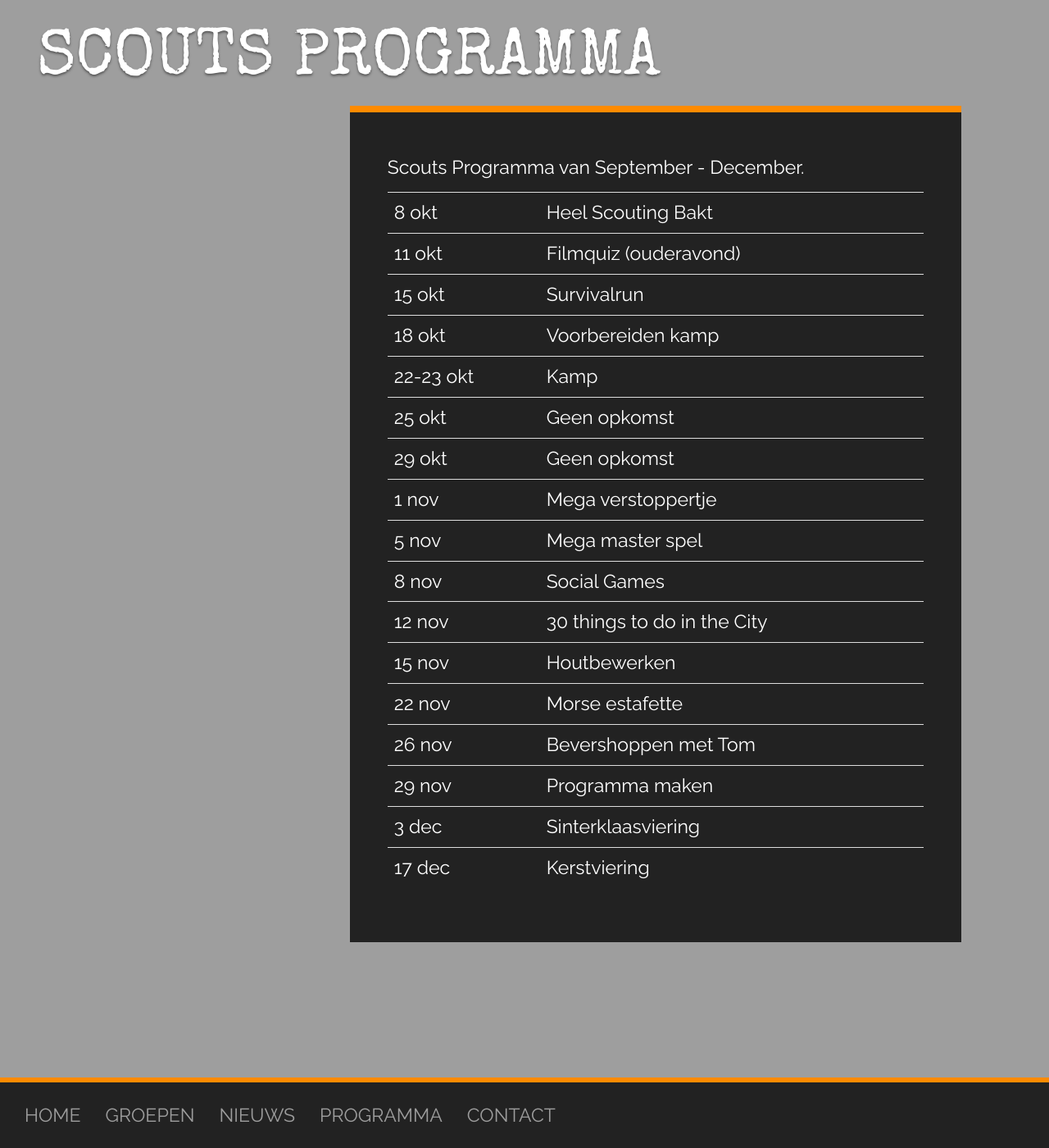
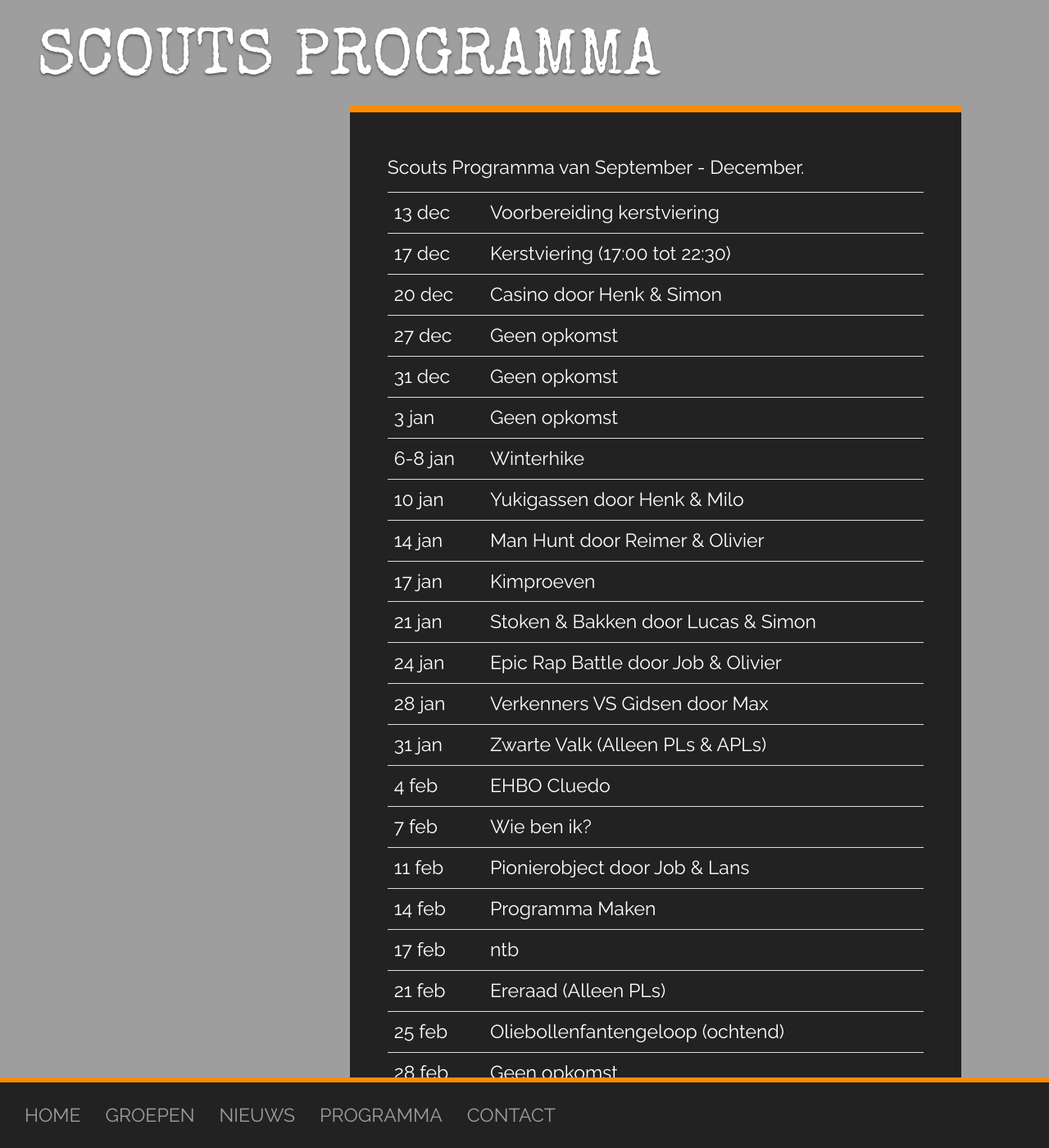
Before and after one commit to nognooitmeegemaakt/website, a Jekyll site: the page built from _agenda/scouts.md, in a window 1280 px wide and 1400 px high. Shown: the whole window at 82% size. Built offline with Jekyll 4.4.1, drawn with Linux system fonts in a browser that asks for light colours; some web fonts are replaced.

Commit message:
Update scouts.md

```diff
--- a/_agenda/scouts.md
+++ b/_agenda/scouts.md
@@ -7,20 +7,25 @@ Scouts Programma van September - December.
 
 {:.table}
 |-------|---------
-| 8 okt | Heel Scouting Bakt
-| 11 okt | Filmquiz (ouderavond)
-| 15 okt | Survivalrun
-| 18 okt | Voorbereiden kamp
-| 22-23 okt | Kamp
-| 25 okt | Geen opkomst
-| 29 okt | Geen opkomst
-| 1 nov | Mega verstoppertje
-| 5 nov | Mega master spel
-| 8 nov | Social Games
-| 12 nov | 30 things to do in the City
-| 15 nov | Houtbewerken
-| 22 nov | Morse estafette
-| 26 nov | Bevershoppen met Tom
-| 29 nov | Programma maken
-| 3 dec | Sinterklaasviering
-| 17 dec | Kerstviering
+| 13 dec | Voorbereiding kerstviering
+| 17 dec | Kerstviering (17:00 tot 22:30)
+| 20 dec | Casino door Henk & Simon
+| 27 dec | Geen opkomst
+| 31 dec | Geen opkomst
+| 3 jan | Geen opkomst
+| 6-8 jan | Winterhike
+| 10 jan | Yukigassen door Henk & Milo
+| 14 jan | Man Hunt door Reimer & Olivier
+| 17 jan | Kimproeven
+| 21 jan | Stoken & Bakken door Lucas & Simon
+| 24 jan | Epic Rap Battle door Job & Olivier
+| 28 jan | Verkenners VS Gidsen door Max
+| 31 jan | Zwarte Valk (Alleen PLs & APLs)
+| 4 feb | EHBO Cluedo
+| 7 feb | Wie ben ik?
+| 11 feb | Pionierobject door Job & Lans
+| 14 feb | Programma Maken
+| 17 feb | ntb
+| 21 feb | Ereraad (Alleen PLs)
+| 25 feb | Oliebollenfantengeloop (ochtend)
+| 28 feb | Geen opkomst
```
